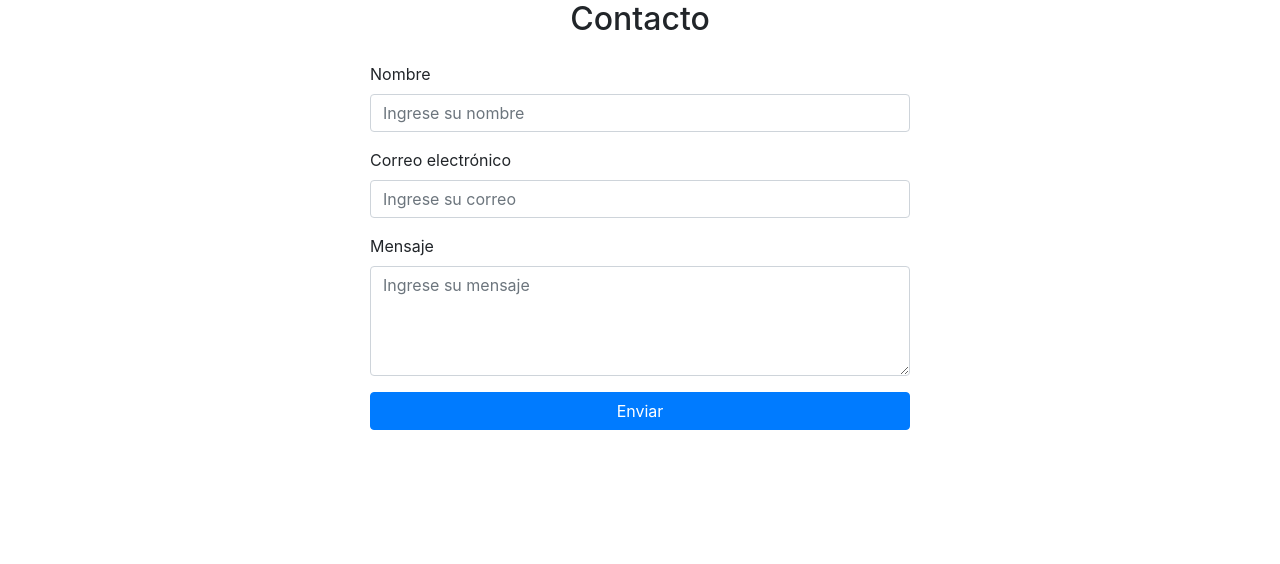
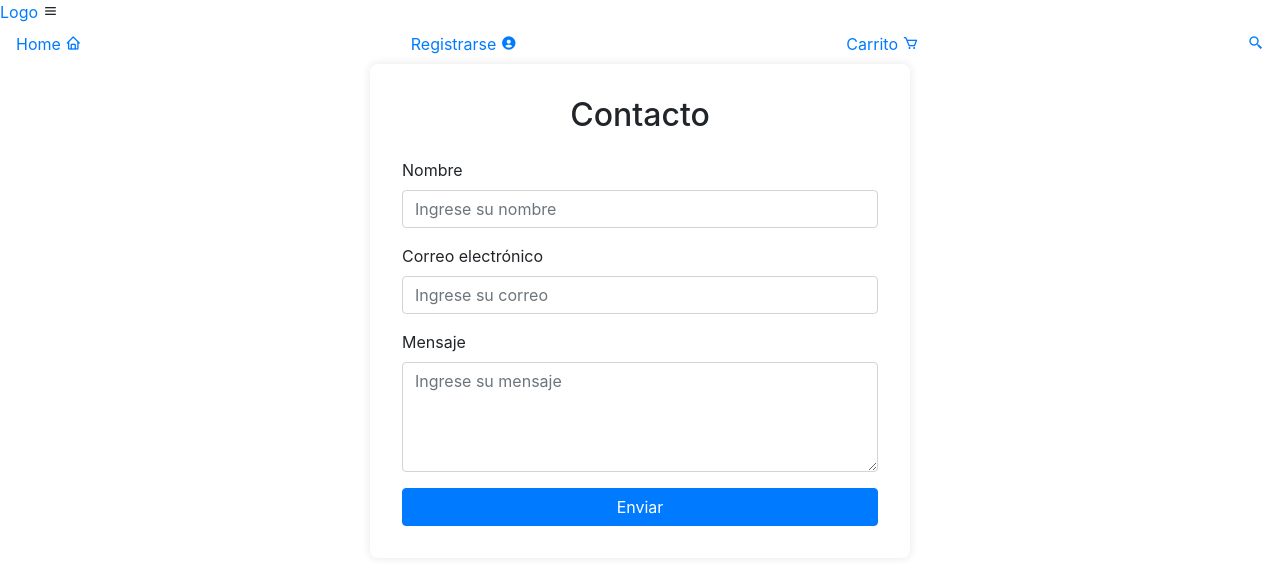
Before and after one commit to GonzaloHelguera10/Ecommerce-physics, a plain HTML site: page index.html in a window 1280 px wide. Drawn offline with nearby package versions, Linux system fonts and the light colour scheme.

Commit message:
build navbar structure in html

```diff
--- a/index.html
+++ b/index.html
@@ -3,15 +3,29 @@
 <head>
     <meta charset="UTF-8">
     <meta name="viewport" content="width=device-width, initial-scale=1.0">
-    <title>Document</title>
+    <title>QuantumStore</title>
+    <link rel="stylesheet" href="styles.css">
     <link href="https://stackpath.bootstrapcdn.com/bootstrap/4.5.2/css/bootstrap.min.css" rel="stylesheet">
+    <link href='https://unpkg.com/boxicons@2.1.4/css/boxicons.min.css' rel='stylesheet'>
+
 </head>
 <body>
-    <!--Inicio seccion Facundo-->
-    <!--Navbar-->
+    <!--Inicio seccion Navbar Facundo-->
     <header class="header">
-        <a href="#" class="logo"></a>
+        <a href="#" class="logo">Logo</a>
+        <!--icono de menu-->
+        <i class='bx bx-menu' id="menu-icon"></i>
+
+        <nav class="navbar">
+            <a href="#">Home <i class='bx bx-home'></i></a>
+            <a href="#">Registrarse <i class='bx bxs-user-circle'></i></a>
+            <a href="#" class="navicon">Carrito <i class='bx bx-cart' ></i></i></a>
+            <a href="#" class="navicon"><i class='bx bx-search-alt-2'></i></a>
+
+        </nav>
+
     </header>
+    <!--Fin Seccion Navbar Facundo-->
     <!-- Inicio seccion Frijol -->
      <!-- Formulario -->
 
```
